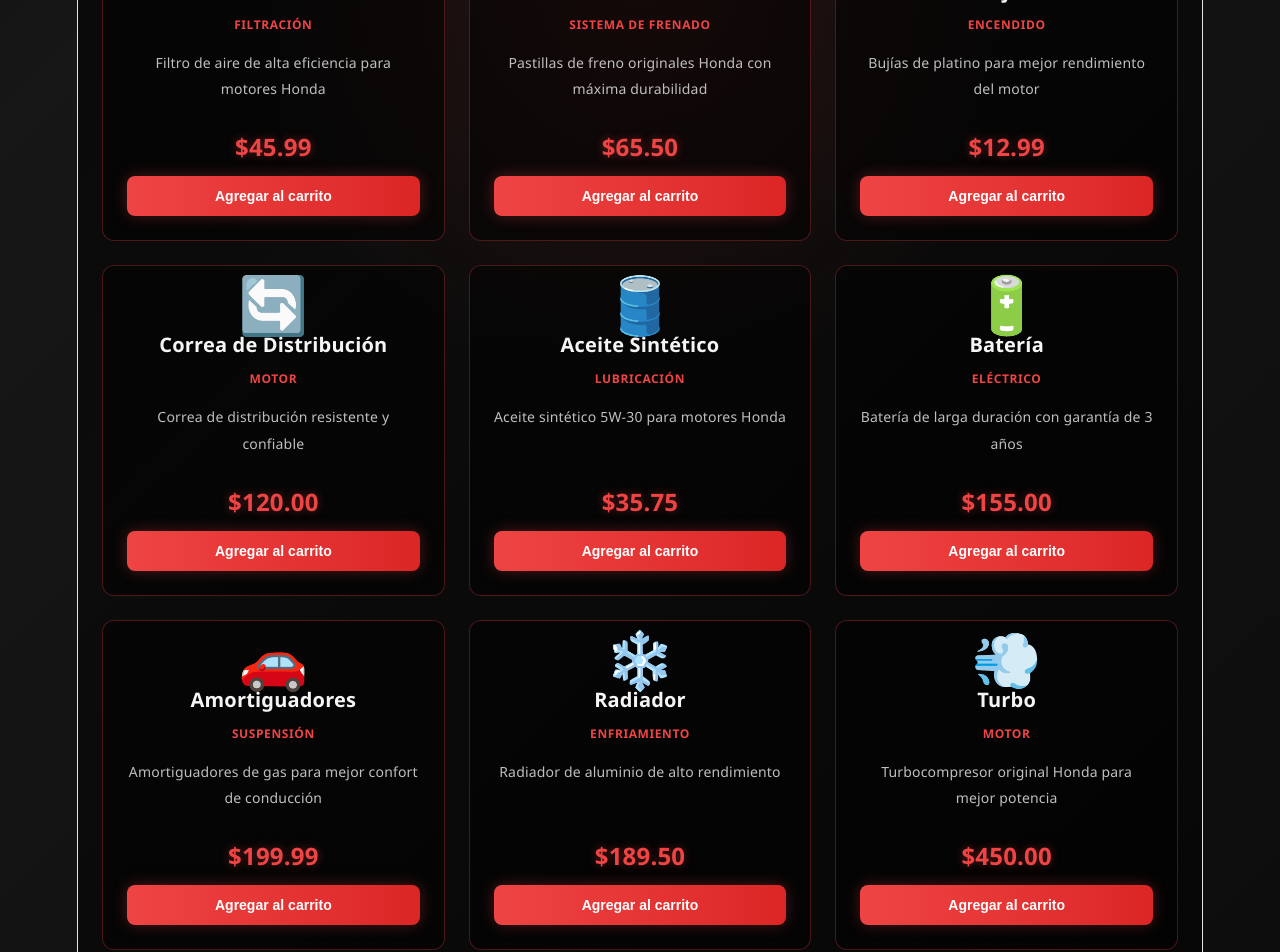
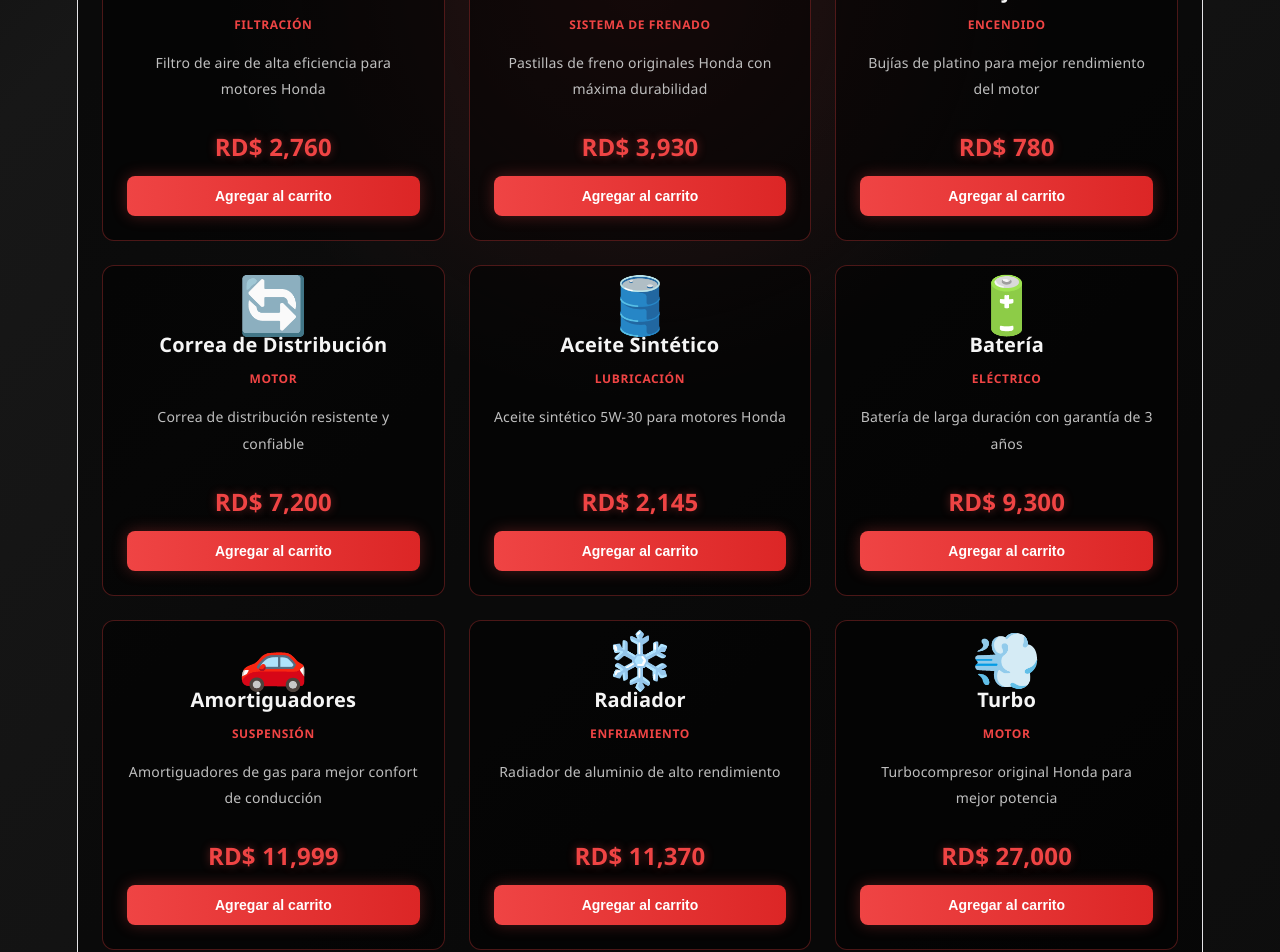
Before and after one commit to richard80-glitch/honda--comercial, a React (Vite) app: page / in a window 1280 px wide. Shown: the part 1060-2012 px from the top of the page. Built offline with nearby package versions, Linux system fonts and the light colour scheme.

Commit message:
Cambiar moneda de USD a RD$ (Pesos Dominicanos)

```diff
--- a/src/components/Cart.tsx
+++ b/src/components/Cart.tsx
@@ -86,7 +86,7 @@ export const Cart = ({
             </div>
             <div className="summary-row total">
               <span>Total:</span>
-              <span>${totalPrice.toFixed(2)}</span>
+              <span>RD$ {totalPrice.toLocaleString('es-DO', { minimumFractionDigits: 2, maximumFractionDigits: 2 })}</span>
             </div>
           </div>
           <button className="checkout-btn">Proceder al Pago</button>
--- a/src/components/ProductsSection.tsx
+++ b/src/components/ProductsSection.tsx
@@ -55,7 +55,7 @@ const defaultProducts: Product[] = [
     id: 1,
     name: "Filtro de Aire",
     category: "Filtración",
-    price: "$45.99",
+    price: "RD$ 2,760",
     description: "Filtro de aire de alta eficiencia para motores Honda",
     icon: "🌬️",
   },
@@ -63,7 +63,7 @@ const defaultProducts: Product[] = [
     id: 2,
     name: "Pastillas de Freno",
     category: "Sistema de Frenado",
-    price: "$65.50",
+    price: "RD$ 3,930",
     description: "Pastillas de freno originales Honda con máxima durabilidad",
     icon: "🛑",
   },
@@ -71,7 +71,7 @@ const defaultProducts: Product[] = [
     id: 3,
     name: "Bujías",
     category: "Encendido",
-    price: "$12.99",
+    price: "RD$ 780",
     description: "Bujías de platino para mejor rendimiento del motor",
     icon: "⚡",
   },
@@ -79,7 +79,7 @@ const defaultProducts: Product[] = [
     id: 4,
     name: "Correa de Distribución",
     category: "Motor",
-    price: "$120.00",
+    price: "RD$ 7,200",
     description: "Correa de distribución resistente y confiable",
     icon: "🔄",
   },
@@ -87,7 +87,7 @@ const defaultProducts: Product[] = [
     id: 5,
     name: "Aceite Sintético",
     category: "Lubricación",
-    price: "$35.75",
+    price: "RD$ 2,145",
     description: "Aceite sintético 5W-30 para motores Honda",
     icon: "🛢️",
   },
@@ -95,7 +95,7 @@ const defaultProducts: Product[] = [
     id: 6,
     name: "Batería",
     category: "Eléctrico",
-    price: "$155.00",
+    price: "RD$ 9,300",
     description: "Batería de larga duración con garantía de 3 años",
     icon: "🔋",
   },
@@ -103,7 +103,7 @@ const defaultProducts: Product[] = [
     id: 7,
     name: "Amortiguadores",
     category: "Suspensión",
-    price: "$199.99",
+    price: "RD$ 11,999",
     description: "Amortiguadores de gas para mejor confort de conducción",
     icon: "🚗",
   },
@@ -111,7 +111,7 @@ const defaultProducts: Product[] = [
     id: 8,
     name: "Radiador",
     category: "Enfriamiento",
-    price: "$189.50",
+    price: "RD$ 11,370",
     description: "Radiador de aluminio de alto rendimiento",
     icon: "❄️",
   },
@@ -119,7 +119,7 @@ const defaultProducts: Product[] = [
     id: 9,
     name: "Turbo",
     category: "Motor",
-    price: "$450.00",
+    price: "RD$ 27,000",
     description: "Turbocompresor original Honda para mejor potencia",
     icon: "💨",
   },
--- a/src/hooks/useCart.ts
+++ b/src/hooks/useCart.ts
@@ -51,7 +51,7 @@ export const useCart = () => {
 
   const getTotalPrice = () => {
     return cartItems.reduce((sum, item) => {
-      const price = parseFloat(item.price.replace('$', ''))
+      const price = parseFloat(item.price.replace(/[^\d.]/g, ''))
       return sum + price * item.quantity
     }, 0)
   }
```
